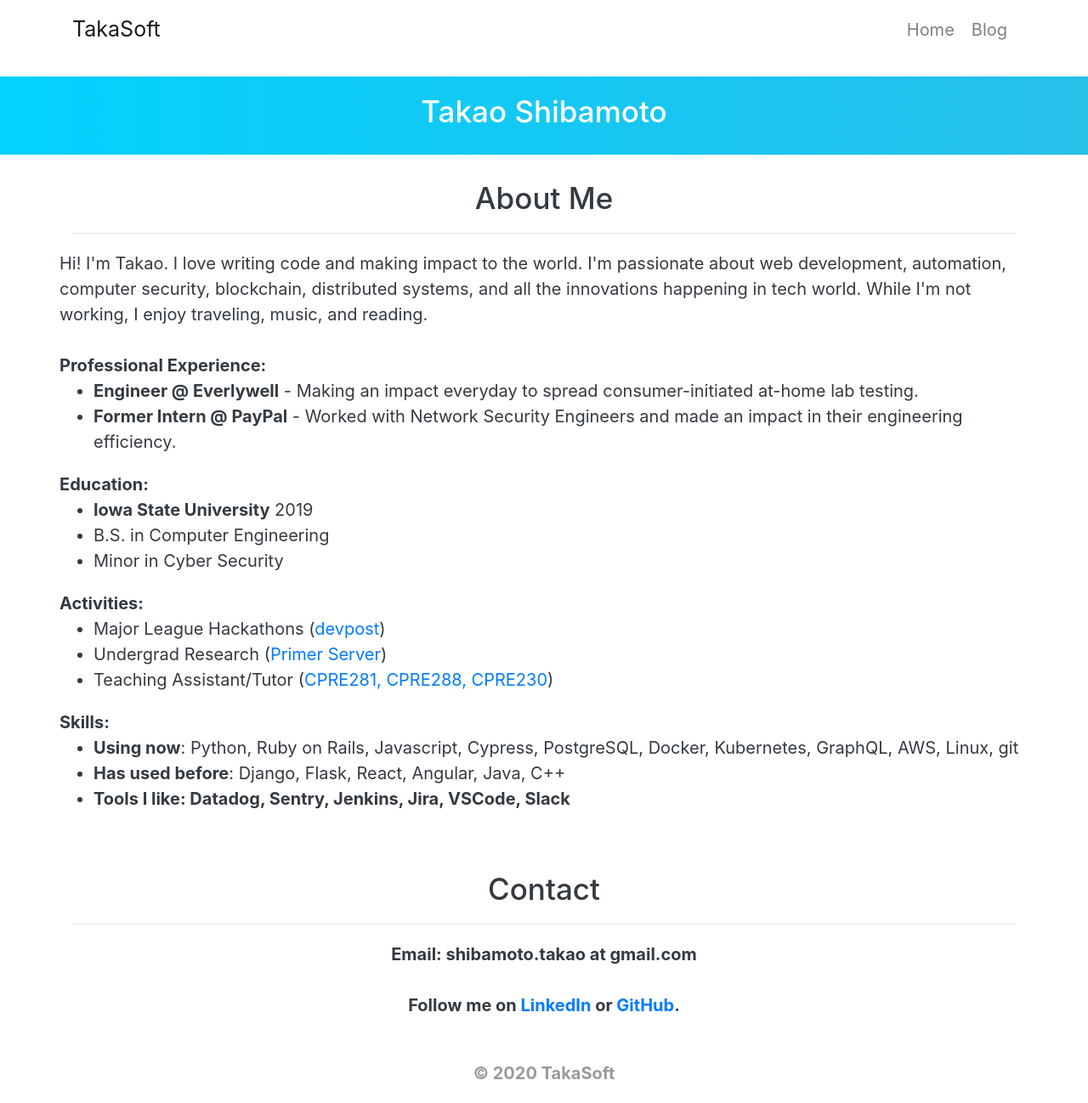
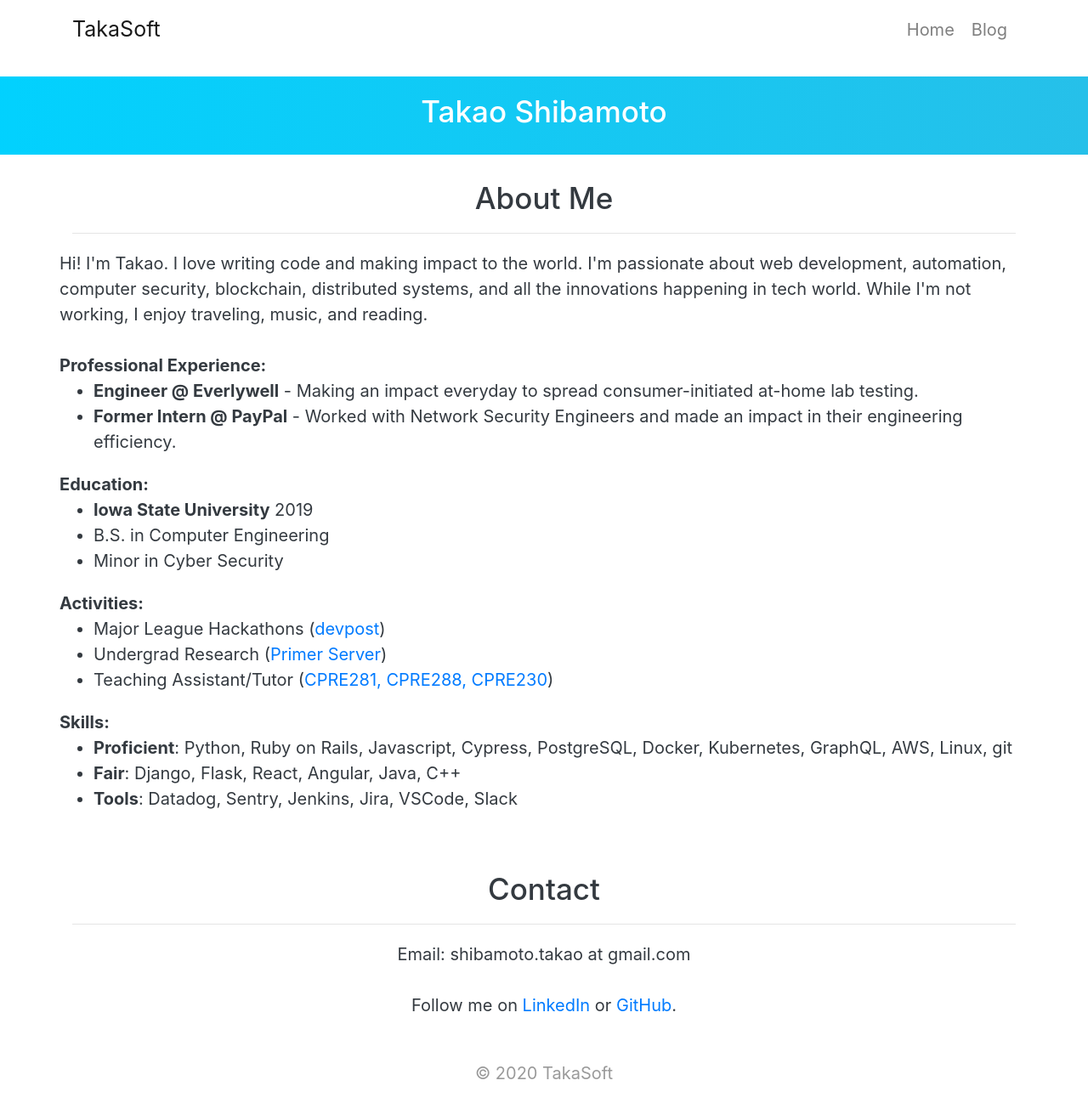
Before and after one commit to takasoft/takasoft.github.io, a Jekyll site: the page built from index.html, in a window 1280 px wide. Shown: the whole page at 85% size. Built offline with Jekyll 4.4.1, drawn with Linux system fonts in a browser that asks for light colours.

Commit message:
Update index.html

```diff
--- a/index.html
+++ b/index.html
@@ -54,9 +54,9 @@
     </div>
     <div class="row">
       <ul>
-        <li><b>Using now</b>: Python, Ruby on Rails, Javascript, Cypress, PostgreSQL, Docker, Kubernetes, GraphQL, AWS, Linux, git</li>
-        <li><b>Has used before</b>: Django, Flask, React, Angular, Java, C++</li>
-        <li><b>Tools I like</>: Datadog, Sentry, Jenkins, Jira, VSCode, Slack</li>
+        <li><b>Proficient</b>: Python, Ruby on Rails, Javascript, Cypress, PostgreSQL, Docker, Kubernetes, GraphQL, AWS, Linux, git</li>
+        <li><b>Fair</b>: Django, Flask, React, Angular, Java, C++</li>
+        <li><b>Tools</b>: Datadog, Sentry, Jenkins, Jira, VSCode, Slack</li>
       </ul>
     </div>
   </div>
```
